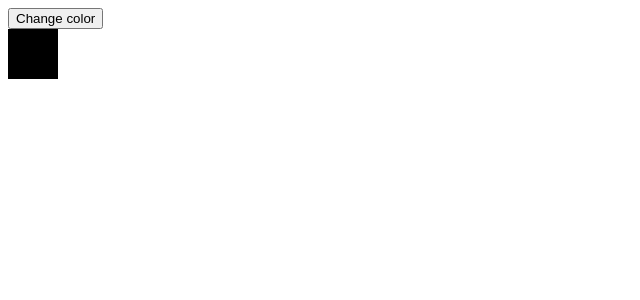
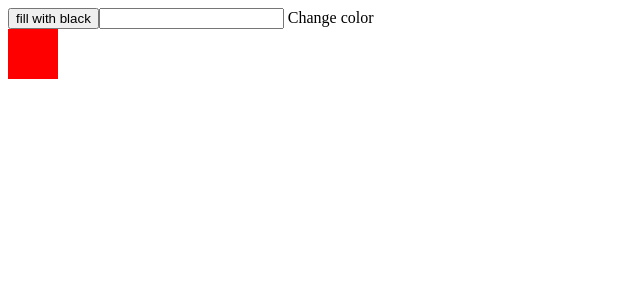
Before and after one commit to fredjammes/angular-formation, an Angular app: page /event-binding in a window 1280 px wide. Shown: the top 300 px of the page, without its empty margins (0-640 px from the left). Built offline with nearby package versions, Linux system fonts and the light colour scheme.

Commit message:
Amélioration event binding

```diff
--- a/src/app/formation/event-binding/event-binding.component.html
+++ b/src/app/formation/event-binding/event-binding.component.html
@@ -1,2 +1,3 @@
-<button (click)="switchColor()">Change color</button>
-<div class="square" [ngClass]="{'red': isRed}"></div>
+<button (click)="switchColor()">fill with black</button>
+<input (blur)="switchColor($event)"/> Change color
+<div class="square" [style.background]="squareColor"></div>
--- a/src/app/formation/event-binding/event-binding.component.ts
+++ b/src/app/formation/event-binding/event-binding.component.ts
@@ -6,8 +6,12 @@ import { Component } from '@angular/core';
   styleUrls: ['./event-binding.component.scss']
 })
 export class EventBindingComponent {
-  isRed = false;
-  switchColor(): void {
-    this.isRed = !this.isRed;
+  squareColor = 'red';
+  switchColor(focusEvent?: FocusEvent): void {
+    if (!focusEvent) {
+      this.squareColor = 'black';
+    } else {
+      this.squareColor = (focusEvent.target as HTMLInputElement).value;
+    }
   }
 }
```
